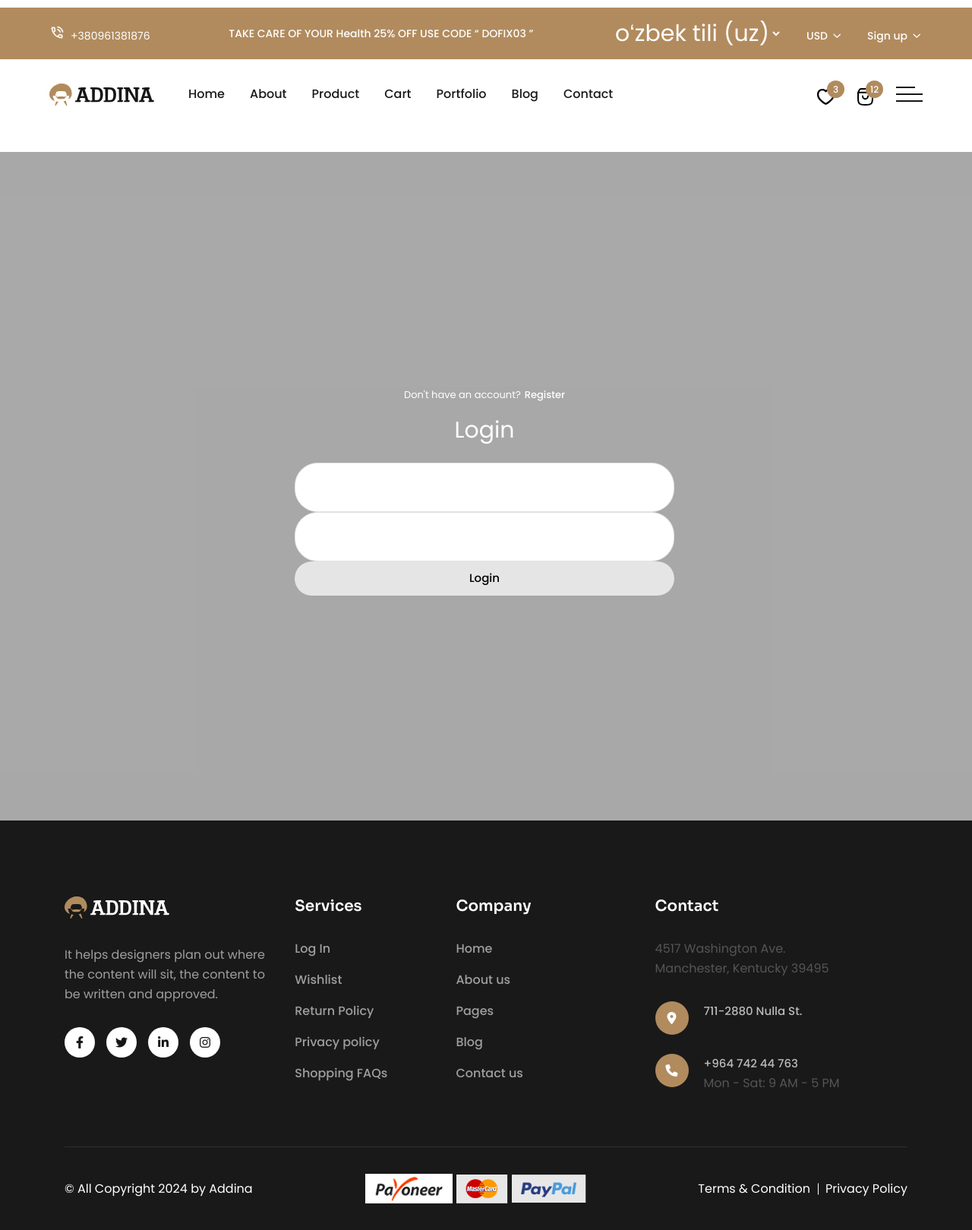
After one commit to Sifat-IT-Academy/addina, a Django app: page /en/account/login in a window 1280 px wide. The commit adds this page. Shown: the whole page at 76% size. Run offline with Django 5.2, Linux system fonts and the light colour scheme; parts of the project's set-up code (start-up, migrations or seed data) failed here and were passed over; some libraries are stand-ins or nearby versions.

Commit message:
add login logout

```diff
--- /dev/null
+++ b/account/forms.py
@@ -0,0 +1,6 @@
+from .models import User
+from django import forms
+
+class LoginForm(forms.Form):
+    password = forms.CharField(max_length=15)
+    username = forms.CharField(max_length=15)
--- a/account/urls.py
+++ b/account/urls.py
@@ -0,0 +1,8 @@
+from django.urls import path
+from .views import LoginView,LogoutView
+
+
+urlpatterns = [
+  path('login',LoginView.as_view(),name='login-page'),
+  path('logout/', LogoutView.as_view(), name='logout-page'),
+]
--- a/account/views.py
+++ b/account/views.py
@@ -1,3 +1,40 @@
-from django.shortcuts import render
+from django.shortcuts import redirect, render
+from django.views.generic import View
+from django.urls import reverse
+from .forms import LoginForm
+from django.contrib.auth import authenticate,login,logout
+from django.contrib import messages
 
-# Create your views here.
+
+
+class LogoutView(View):
+    def get(self, request):
+        logout(request)
+        messages.success(request, "You have been logged out successfully.")
+        return redirect(reverse('login-page'))
+
+class LoginView(View):
+    template_name = "authtenticate/login.html"
+    form_class = LoginForm
+
+    def get(self, request):
+        form = self.form_class()
+        return render(request, self.template_name, context={'form': form})
+
+    def post(self, request):
+        form = self.form_class(request.POST)
+        if form.is_valid():
+            user = authenticate(
+                username=form.cleaned_data['username'],
+                password=form.cleaned_data['password'],
+            )
+
+            if user is not None:
+                login(request, user)
+                return redirect('home-page')
+            else:
+                messages.error(request, "Invalid username or password.")
+        else:
+            messages.error(request, "Form is not valid.")
+
+        return render(request, self.template_name, context={'form': form})
--- a/config/urls.py
+++ b/config/urls.py
@@ -14,4 +14,5 @@ urlpatterns = [
     path('portfolio/', include('portfolio.urls')),
     path('cart/', include('cart.urls')),
     path('contact/', include('contact.urls')),
+    path('account/', include('account.urls')),
 ) + static(settings.MEDIA_URL, document_root=settings.MEDIA_ROOT)
--- /dev/null
+++ b/static/app.js
@@ -0,0 +1,34 @@
+function myMenuFunction() {
+    var i = document.getElementById("navMenu");
+
+    if(i.className === "nav-menu") {
+        i.className += " responsive";
+    } else {
+        i.className = "nav-menu";
+    }
+   }
+
+
+
+   var a = document.getElementById("loginBtn");
+   var b = document.getElementById("registerBtn");
+   var x = document.getElementById("login");
+   var y = document.getElementById("register");
+
+   function login() {
+       x.style.left = "4px";
+       y.style.right = "-520px";
+       a.className += " white-btn";
+       b.className = "btn";
+       x.style.opacity = 1;
+       y.style.opacity = 0;
+   }
+
+   function register() {
+       x.style.left = "-510px";
+       y.style.right = "5px";
+       a.className = "btn";
+       b.className += " white-btn";
+       x.style.opacity = 0;
+       y.style.opacity = 1;
+   }
--- /dev/null
+++ b/static/style.css
@@ -0,0 +1,186 @@
+/* POPPINS FONT */
+@import url('https://fonts.googleapis.com/css2?family=Poppins:wght@400;500;600;700&display=swap');
+
+*{
+    margin: 0;
+    padding: 0;
+    box-sizing: border-box;
+    font-family: 'Poppins', sans-serif;
+}
+body{
+    background-size: cover;
+    background-repeat: no-repeat;
+    background-attachment: fixed;
+    overflow: hidden;
+}
+.wrapper{
+    display: flex;
+    justify-content: center;
+    align-items: center;
+    min-height: 110vh;
+    background: rgba(39, 39, 39, 0.4);
+}
+.nav{
+    position: fixed;
+    top: 0;
+    display: flex;
+    justify-content: space-around;
+    width: 100%;
+    height: 100px;
+    line-height: 100px;
+    background: linear-gradient(rgba(39,39,39, 0.6), transparent);
+    z-index: 100;
+}
+.nav-logo p{
+    color: white;
+    font-size: 25px;
+    font-weight: 600;
+}
+.nav-menu ul{
+    display: flex;
+}
+.nav-menu ul li{
+    list-style-type: none;
+}
+.nav-menu ul li .link{
+    text-decoration: none;
+    font-weight: 500;
+    color: #fff;
+    padding-bottom: 15px;
+    margin: 0 25px;
+}
+.link:hover, .active{
+    border-bottom: 2px solid #fff;
+}
+.nav-button .btn{
+    width: 130px;
+    height: 40px;
+    font-weight: 500;
+    background: rgba(255, 255, 255, 0.4);
+    border: none;
+    border-radius: 30px;
+    cursor: pointer;
+    transition: .3s ease;
+}
+.btn:hover{
+    background: rgba(255, 255, 255, 0.3);
+}
+#registerBtn{
+    margin-left: 15px;
+}
+.btn.white-btn{
+    background: rgba(255, 255, 255, 0.7);
+}
+.btn.btn.white-btn:hover{
+    background: rgba(255, 255, 255, 0.5);
+}
+.nav-menu-btn{
+    display: none;
+}
+.form-box{
+    position: relative;
+    display: flex;
+    align-items: center;
+    justify-content: center;
+    width: 512px;
+    height: 420px;
+    overflow: hidden;
+    z-index: 2;
+}
+.login-container{
+    position: absolute;
+    left: 4px;
+    width: 500px;
+    display: flex;
+    flex-direction: column;
+    transition: .5s ease-in-out;
+}
+.register-container{
+    position: absolute;
+    right: -520px;
+    width: 500px;
+    display: flex;
+    flex-direction: column;
+    transition: .5s ease-in-out;
+}
+.top span{
+    color: #fff;
+    font-size: small;
+    padding: 10px 0;
+    display: flex;
+    justify-content: center;
+}
+.top span a{
+    font-weight: 500;
+    color: #fff;
+    margin-left: 5px;
+}
+header{
+    color: #fff;
+    font-size: 30px;
+    text-align: center;
+    padding: 10px 0 30px 0;
+}
+.two-forms{
+    display: flex;
+    gap: 10px;
+}
+.input-field{
+    font-size: 15px;
+    background: rgba(255, 255, 255, 0.2);
+    color: #fff;
+    height: 50px;
+    width: 100%;
+    padding: 0 10px 0 45px;
+    border: none;
+    border-radius: 30px;
+    outline: none;
+    transition: .2s ease;
+}
+.input-field:hover, .input-field:focus{
+    background: rgba(255, 255, 255, 0.25);
+}
+::-webkit-input-placeholder{
+    color: #fff;
+}
+.input-box i{
+    position: relative;
+    top: -35px;
+    left: 17px;
+    color: #fff;
+}
+.submit{
+    font-size: 15px;
+    font-weight: 500;
+    color: black;
+    height: 45px;
+    width: 100%;
+    border: none;
+    border-radius: 30px;
+    outline: none;
+    background: rgba(255, 255, 255, 0.7);
+    cursor: pointer;
+    transition: .3s ease-in-out;
+}
+.submit:hover{
+    background: rgba(255, 255, 255, 0.5);
+    box-shadow: 1px 5px 7px 1px rgba(0, 0, 0, 0.2);
+}
+.two-col{
+    display: flex;
+    justify-content: space-between;
+    color: #fff;
+    font-size: small;
+    margin-top: 10px;
+}
+.two-col .one{
+    display: flex;
+    gap: 5px;
+}
+.two label a{
+    text-decoration: none;
+    color: #fff;
+}
+.two label a:hover{
+    text-decoration: underline;
+}
--- /dev/null
+++ b/templates/authtenticate/login.html
@@ -0,0 +1,89 @@
+{% extends 'base.html' %}
+{% load static %}
+{% block title %} Register {% endblock title %}
+{% block content %}
+{% block css %}<link rel="stylesheet" href="{% static 'style.css' %}"> {% endblock css %}
+
+ <div class="wrapper">
+    <!-- <nav class="nav">
+
+        <div class="nav-button">
+            <button class="btn white-btn" id="loginBtn" onclick="login()">Login</button>
+            <button class="btn" id="registerBtn" onclick="register()">Register</button>
+        </div>
+        <div class="nav-menu-btn">
+            <i class="bx bx-menu" onclick="myMenuFunction()"></i>
+        </div>
+    </nav> -->
+
+    <div class="form-box">
+        <div class="login-container" id="login">
+            <div class="top">
+                <span>Don't have an account? <a href="#" onclick="register()">Register</a></span>
+                <header>Login</header>
+            </div>
+            <form action="{% url 'login-page' %}" method="post">
+                {% csrf_token %}
+                <input type="text" name="username" class="input-field" placeholder="Username">
+
+                <input type="password" name="password" class="input-field" placeholder="Password">
+                <button type="submit" class="submit">Login</button>
+            </div>
+        </form>
+            <!-- <div class="two-col">
+                <div class="one">
+                    <input type="checkbox" id="login-check">
+                    <label for="login-check"> Remember Me</label>
+                </div>
+                <div class="two">
+                    <label><a href="#">Forgot password?</a></label>
+                </div>
+            </div>
+        </div>
+
+        <div class="register-container" id="register">
+            <div class="top">
+                <span>Have an account? <a href="#" onclick="login()">Login</a></span>
+                <header>Register</header>
+            </div>
+            <div class="two-forms">
+                <div class="input-box">
+                    <input type="text" class="input-field" placeholder="Firstname">
+                    <i class="bx bx-user"></i>
+                </div>
+                <div class="input-box">
+                    <input type="text" class="input-field" placeholder="Lastname">
+                    <i class="bx bx-user"></i>
+                </div>
+            </div>
+            <div class="input-box">
+                <input type="text" class="input-field" placeholder="Email">
+                <i class="bx bx-envelope"></i>
+            </div>
+            <div class="input-box">
+                <input type="password" class="input-field" placeholder="Password">
+                <i class="bx bx-lock-alt"></i>
+            </div>
+            <div class="input-box">
+                <input type="submit" class="submit" value="Sign Up">
+            </div>
+            <div class="two-col">
+                <div class="one">
+                    <input type="checkbox" id="register-check">
+                    <label for="register-check"> Remember Me</label>
+                </div>
+                <div class="two">
+                    <label><a href="#">Terms & conditions</a></label>
+                </div> -->
+            </div>
+        </div>
+    </div>
+</div>
+
+
+
+
+
+{% block js %}<script src="{% static 'app.js' %}"></script> {% endblock js %}
+
+{% endblock content %}
--- a/templates/base.html
+++ b/templates/base.html
@@ -16,6 +16,7 @@
    <link rel="shortcut icon" type="image/x-icon" href="{% static 'imgs/furniture/favicon.png' %}">
 
    <!-- CSS here -->
+   {% block css %} {% endblock css %}
    <link rel="stylesheet" href="{% static 'css/bootstrap.min.css' %}">
    <link rel="stylesheet" href="{% static 'css/meanmenu.min.css' %}">
    <link rel="stylesheet" href="{% static 'css/animate.css' %}">
@@ -25,6 +26,7 @@
    <link rel="stylesheet" href="{% static 'css/fontawesome-pro.css' %}">
    <link rel="stylesheet" href="{% static 'css/spacing.css' %}">
    <link rel="stylesheet" href="{% static 'css/main.css' %}">
+
 </head>
 
 
@@ -343,7 +345,16 @@
                         </ul>
                      </div>
                      <div class="header-lang-item tp-header-setting">
-                        <span class="header-setting-toggle text-white" id="header-setting-toggle">Setting</span>
+
+                        <span class="header-setting-toggle text-white" id="header-setting-toggle">
+                           {% if request.user.is_authenticated %}
+                           {{ request.user.username }}
+                           {% else %}
+                           Sign up
+                           {% endif %}
+                        </span>
+
+
                         <ul>
                            <li>
                               <a class="furniture-clr-hover" href="#">My Profile</a>
@@ -355,7 +366,7 @@
                               <a class="furniture-clr-hover" href="cart.html">Cart</a>
                            </li>
                            <li>
-                              <a class="furniture-clr-hover" href="#">Logout</a>
+                              <a href="{% url 'logout-page' %}">Logout</a>
                            </li>
                         </ul>
                      </div>
@@ -577,6 +588,7 @@
  <!-- Footer area end -->
 
  <!-- JS here -->
+  {% block js %} {% endblock js %}
  <script src="{% static 'js/jquery-3.6.0.min.js' %}"></script>
  <script src="{% static 'js/waypoints.min.js' %}"></script>
  <script src="{% static 'js/bootstrap.bundle.min.js' %}"></script>
```
Also changed, not shown: account/models.py (+7 -6 lines).
